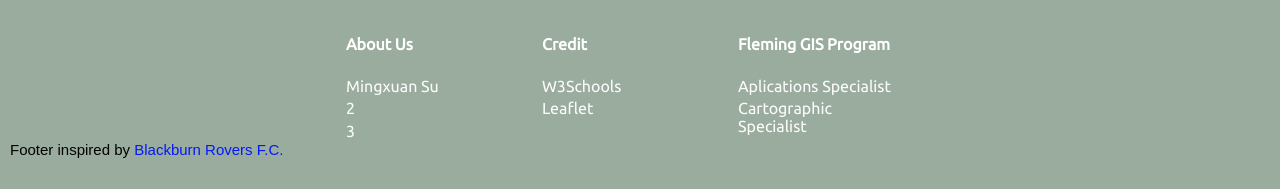
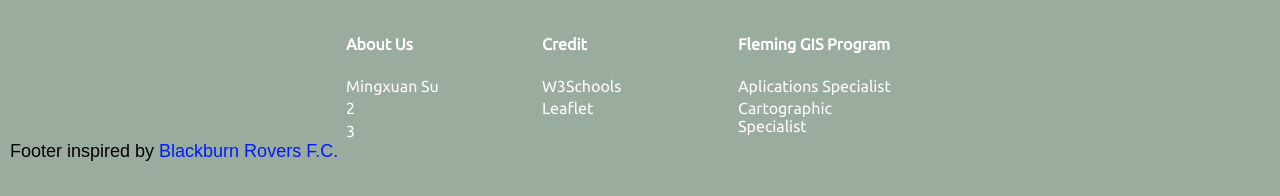
Before and after one commit to MSuFleming/geom99, a plain HTML site: page index.html in a window 1280 px wide. Shown: the part 1899-2095 px from the top of the page. Drawn offline with Linux system fonts and the light colour scheme.

Commit message:
Update style.css

```diff
--- a/style.css
+++ b/style.css
@@ -309,7 +309,7 @@ transition:0.7s;
   margin-top:2rem;
   padding-left: 10px;
   font-family: Arial, Helvetica, sans-serif;
-  font-size: 15;
+  font-size: 18;
 }
 .footer-br a {
   color:#021af7;
```
